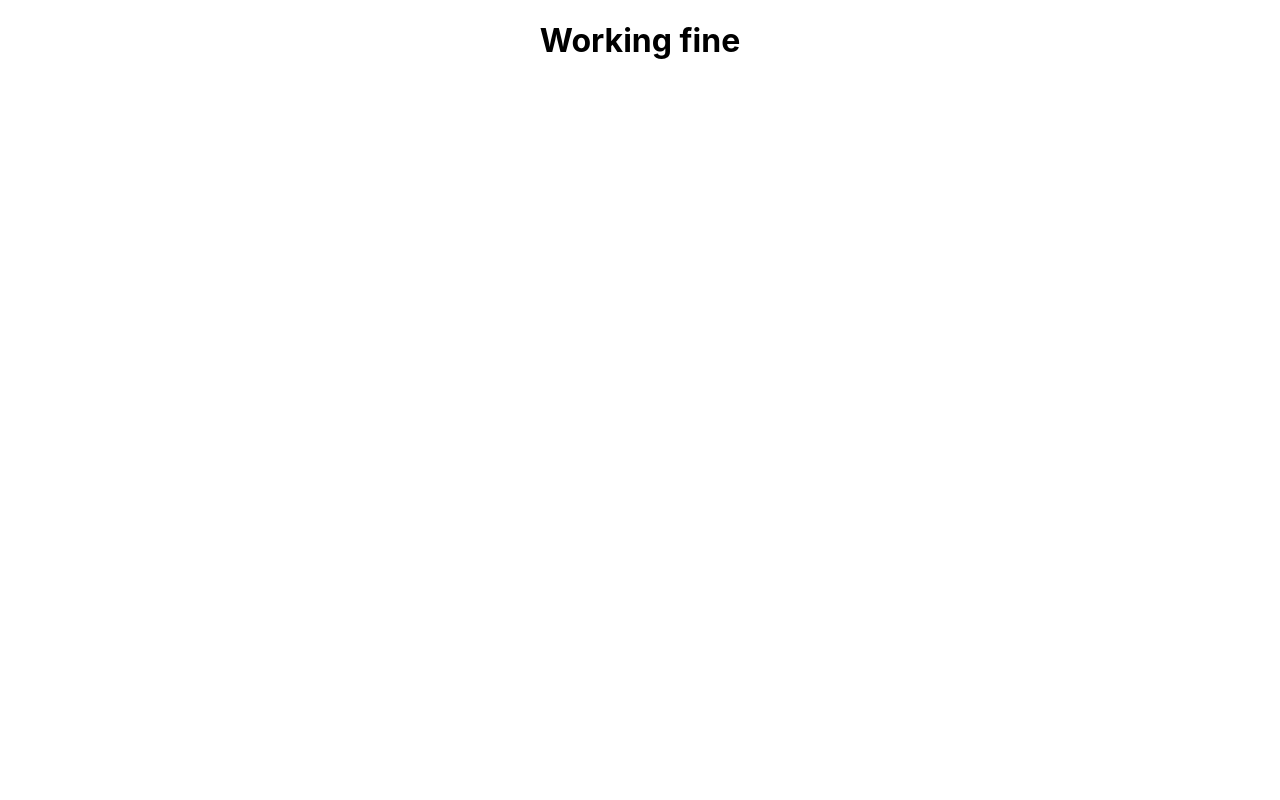
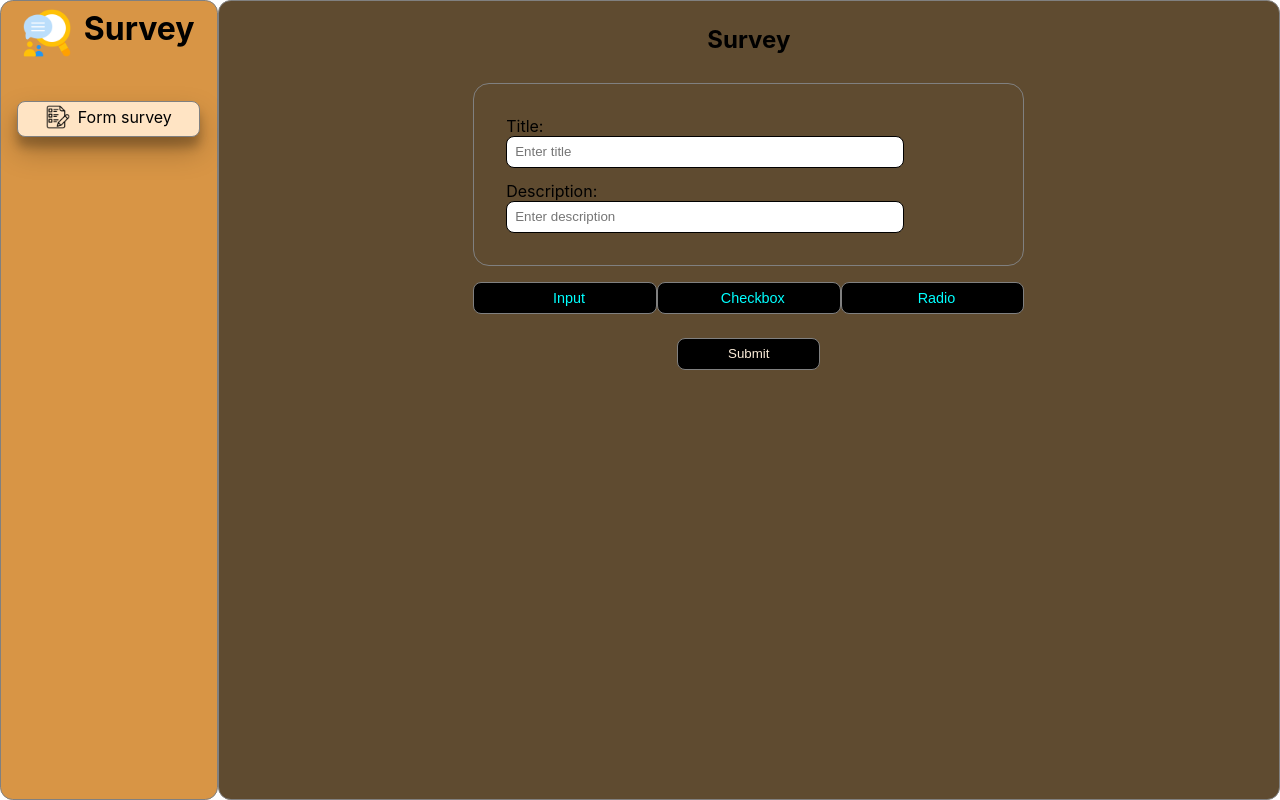
Before and after one commit to rutyak/Survey-exercise-, a React (Create React App) app: page / in a window 1280 px wide. Built offline with nearby package versions, Linux system fonts and the light colour scheme.

Commit message:
task-updated

```diff
--- a/src/App.css
+++ b/src/App.css
@@ -1,38 +1,11 @@
-.App {
-  text-align: center;
+*{
+  margin: 0px;
+  padding: 0px;
+  box-sizing: border-box;
 }
 
-.App-logo {
-  height: 40vmin;
-  pointer-events: none;
+.App{
+  width: 100vw;
+  height: 100vh;
+  display: flex;
 }
-
-@media (prefers-reduced-motion: no-preference) {
-  .App-logo {
-    animation: App-logo-spin infinite 20s linear;
-  }
-}
-
-.App-header {
-  background-color: #282c34;
-  min-height: 100vh;
-  display: flex;
-  flex-direction: column;
-  align-items: center;
-  justify-content: center;
-  font-size: calc(10px + 2vmin);
-  color: white;
-}
-
-.App-link {
-  color: #61dafb;
-}
-
-@keyframes App-logo-spin {
-  from {
-    transform: rotate(0deg);
-  }
-  to {
-    transform: rotate(360deg);
-  }
-}
--- a/src/App.tsx
+++ b/src/App.tsx
@@ -1,11 +1,12 @@
-import React from 'react';
-import logo from './logo.svg';
 import './App.css';
+import Navbar from './Navbar/Navbar';
+import Form from './Pages/formBlock/Form';
 
 function App() {
   return (
     <div className="App">
-        <h1>Working fine</h1>
+        <Navbar/>
+        <Form/>
     </div>
   );
 }
--- /dev/null
+++ b/src/Navbar/Navbar.css
@@ -0,0 +1,44 @@
+.navbar{
+    width: 17%;
+    height: 100%;
+    border: 1px solid gray;
+    border-radius: 0.8rem;
+    background: #d89545
+}
+
+.navbar .title img{
+    width: 3rem;
+}
+
+.navbar .title{
+    display: flex;
+    justify-content: center;
+    gap: 0.8rem;
+    padding: 0.5rem;
+}
+
+.blocks{
+    margin-top: 2rem;
+    text-align: -webkit-center;
+}
+
+.formBlock{
+        display: flex;
+        justify-content: center;
+        align-items: center;
+        gap: 0.5rem;
+        width: 85%;
+        padding: 0.2rem;
+        border: 1px solid gray;
+        border-radius: 0.5rem;
+        background: bisque;
+        box-shadow: 0 14px 28px rgba(0,0,0,0.25), 0 10px 10px rgba(0,0,0,0.22);
+}
+
+.survey-form p{
+    margin-bottom: 0.3rem;
+}
+
+.formBlock img{
+    width: 1.5rem;
+}
--- /dev/null
+++ b/src/Navbar/Navbar.tsx
@@ -0,0 +1,31 @@
+import React from 'react'
+import icon from '../Assets/qualitative-research.png'
+import './Navbar.css'
+import formIcon from '../Assets/exam.png'
+
+const Navbar = () => {
+  return (
+    <div className='navbar'>
+      <div className='title'>
+       <div>
+        <img src={icon} alt=""/>
+       </div>
+       <div>
+        <h1>Survey</h1>
+       </div>
+      </div>
+      <div className="blocks">
+        <div className="formBlock">
+          <div>
+            <img src={formIcon} alt="form"/>
+          </div>
+          <div className='survey-form'>
+            <p>Form survey</p>
+          </div>
+        </div>
+      </div>
+    </div>
+  )
+}
+
+export default Navbar
--- /dev/null
+++ b/src/Pages/formBlock/Form.css
@@ -0,0 +1,108 @@
+.form-container{
+    width: 83%;
+    height: 100%;
+    display: flex;
+    flex-direction: column;
+    align-items: center;
+    border: 1px solid gray;
+    border-radius: 0.8rem;
+    background: #5f4b30;
+}
+
+.form-container h2{
+    margin-top: 1.5rem;
+}
+
+.form-container .form-survey{
+    width: 55%;
+    height: 90.6%;
+    border-radius: 0.5rem;
+    margin-top: 0.8rem;
+    padding: 1rem;
+}
+
+.title-desc{
+    border: 1px solid gray;
+    border-radius: 1rem;
+    padding: 2rem;
+}
+
+.title-desc .title{
+    margin-bottom: 0.8rem;
+}
+
+.title label{
+    margin-right: 4rem;
+}
+
+.desc label{
+    margin-right: 1rem;
+}
+
+.title-desc input{
+    width: 82%;
+    height: 2rem;
+    border: 1px solid black;
+    border-radius: 0.5rem;
+    padding-left: 0.5rem;
+}
+
+.input-type-btn{
+    display: flex;
+    justify-content: space-between;
+    align-items: center;
+    margin-top: 1rem;
+}
+
+.input-type-btn button{
+    width: 12rem;
+    height: 2rem;
+    border: 1px solid gray;
+    border-radius: 0.5rem;
+    background: black;
+    color: aqua;
+    padding-left: 0.5rem;
+}
+
+.input-type-btn p{
+    font-size: 0.9rem;
+}
+
+.questions input{
+    width: 100%;
+    height: 2.3rem;
+    border: 1px solid black;
+    border-radius: 0.5rem;
+    padding-left: 0.5rem;
+    margin-top: 1.5rem;
+    opacity: 0.6;
+}
+
+.checkbox button{
+    width: 22%;
+    height: 2rem;
+    margin-top: 0.5rem;
+    border-radius: 0.5rem;
+    border: 1px solid black;
+    background: #433ec0;
+}
+
+.questions{
+    height: 66%;
+    overflow-y: auto;
+}
+
+.submit-btn{
+    display: flex;
+    justify-content: center;
+    margin-top: 1.5rem;
+}
+
+.submit-btn button{
+    width: 26%;
+    height: 2rem;
+    border: 1px solid gray;
+    border-radius: 0.5rem;
+    background: black;
+    color: antiquewhite;
+}
--- /dev/null
+++ b/src/Pages/formBlock/Form.tsx
@@ -0,0 +1,111 @@
+import React, { useState } from 'react'
+import './Form.css'
+
+
+const Form = () => {
+
+  type typeTitleDesc = {
+    title: string,
+    desc: string
+  }
+  const [titleDesc, setTitleDesc] = useState<typeTitleDesc>({
+    title: '',
+    desc:''
+  })
+
+  type queType = {
+    type: string,
+    question: string,
+    options: string[]
+  }
+  const [que, setQue] = useState<queType[]>([{ type: '', question: '', options: [] }])
+
+  function addQuestion(type: string) {
+    const opt = type !== 'single' ? [''] : [];
+    setQue([
+      ...que,
+      { type: type, question: '', options: opt }
+    ])
+  }
+
+  function handleQuestions(e: React.ChangeEvent<HTMLInputElement>, index: number) {
+
+    const questions = [...que]; //copy of que array
+    const object = questions[index]; // taking specific que
+    object.question = e.target.value; //updating that que
+  }
+  console.log('que',que)
+  console.log('titleDesc',titleDesc)
+
+  return (
+    <div className='form-container'>
+      <h2>Survey</h2>
+      <div className='form-survey'>
+        <div className='title-desc'>
+          <div className='title'>
+            <label htmlFor="title">Title:</label>
+            <input
+            type="text"
+            id='title'
+            placeholder='Enter title'
+            onChange={(e)=>
+               setTitleDesc({
+                ...titleDesc,
+                title: e.target.value
+               })
+            }/>
+          </div>
+          <div className='desc'>
+            <label htmlFor="desc">Description:</label>
+            <input
+            type="text"
+            id='desc'
+            placeholder='Enter description'
+            onChange={(e)=>
+              setTitleDesc({
+               ...titleDesc,
+               desc: e.target.value
+              })
+            }/>
+          </div>
+        </div>
+        <div className='input-type-btn'>
+          <button onClick={() => addQuestion('input')}>
+            <p>Input</p>
+          </button>
+          <button onClick={() => addQuestion('checkbox')}>
+            <p>Checkbox</p>
+          </button>
+          <button onClick={() => addQuestion('radio')}>
+            <p>Radio</p>
+          </button>
+        </div>
+        <div className='questions'>
+          {
+            que?.map((ques: any, index: number) => {
+              return (
+                <div key={index}>
+                  {ques.type === 'input' &&
+                    <input type="text" placeholder='Enter your question?' onChange={(e) => handleQuestions(e, index)} />
+                  }
+                  {(ques.type === 'checkbox' || ques.type === 'radio') &&
+                    <div className='checkbox'>
+                      <input type="text" placeholder='Enter your question?' onChange={(e) => handleQuestions(e, index)} />
+                      <button>Add options</button>
+                    </div>
+                  }
+                </div>
+              )
+            })
+          }
+          <div className='submit-btn'>
+            <button>Submit</button>
+          </div>
+        </div>
+      </div>
+    </div>
+
+  )
+}
+
+export default Form
```
Also changed, not shown: src/Assets/exam.png (added), src/Assets/qualitative-research.png (added).
